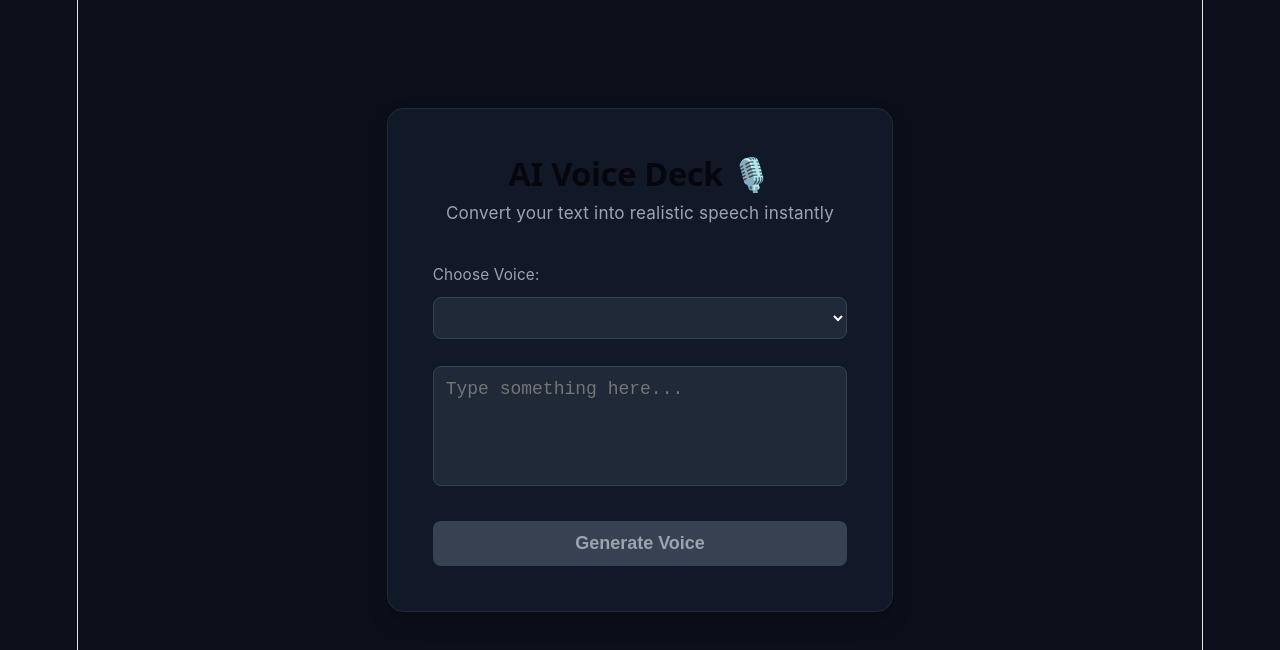
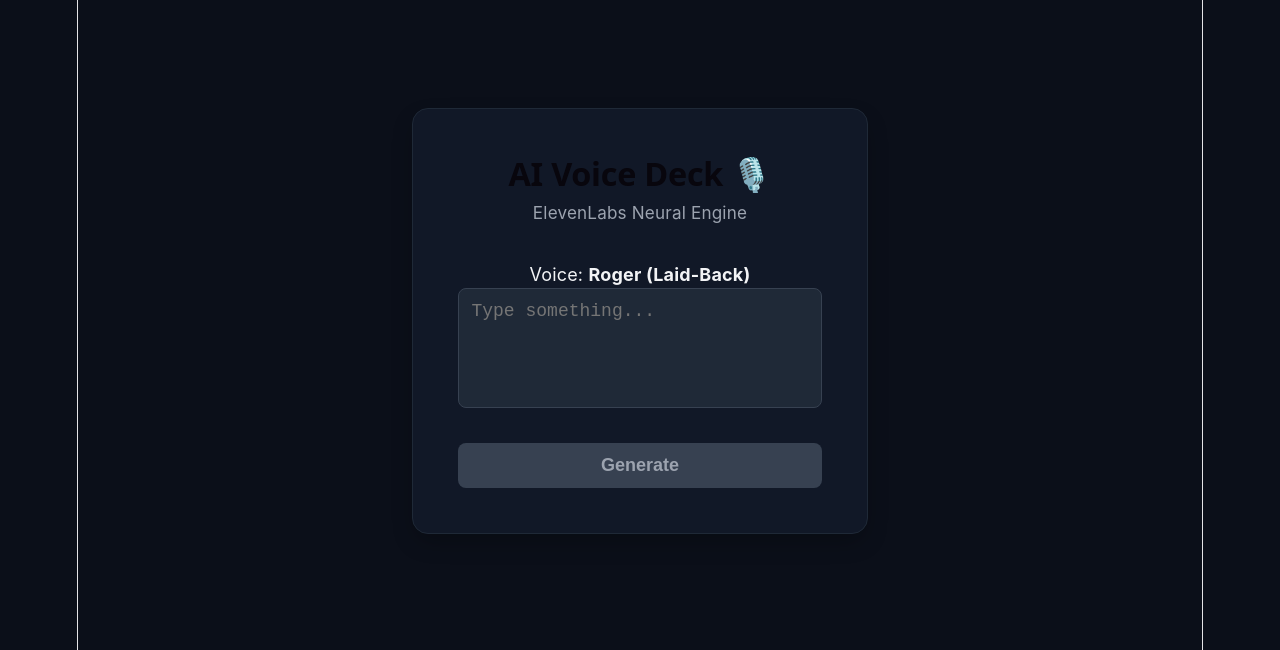
Before and after one commit to nikitamorozov44-hash/ai-voice-deck, a React (Vite) app: page / in a window 1280 px wide. Shown: the top 650 px of the page. Built offline with nearby package versions, Linux system fonts and the light colour scheme.

Commit message:
Integrate ElevenLabs API

```diff
--- a/src/App.tsx
+++ b/src/App.tsx
@@ -1,47 +1,57 @@
-import { useState, useEffect } from 'react'
+import { useState } from 'react'
 import './App.css'
+
+// Insert your ElevenLabs API key here
+const ELEVENLABS_API_KEY = 'sk_3af9ee72654d0eda47f6a8324bfe0956ef6033e9426ae180'
+const ROGER_VOICE_ID = 'Cwhv6tK90PNo68HO7S9m'
 
 function App() {
   const [text, setText] = useState<string>('')
   const [isSpeaking, setIsSpeaking] = useState<boolean>(false)
-  const [voices, setVoices] = useState<SpeechSynthesisVoice[]>([])
-  const [selectedVoice, setSelectedVoice] = useState<string>('')
 
-  // get voices from browser
-  useEffect(() => {
-    const initVoices = () => {
-      const list = window.speechSynthesis.getVoices()
-      setVoices(list)
-
-      // default to english or first available
-      const defaultVoice = list.find(v => v.lang.includes('en')) || list[0]
-      if (defaultVoice) setSelectedVoice(defaultVoice.name)
-    }
-
-    initVoices()
-    window.speechSynthesis.onvoiceschanged = initVoices
-  }, [])
-
-  // main speak function
-  const handleSpeak = () => {
+  const handleSpeak = async () => {
     if (!text.trim() || isSpeaking) return
 
-    const utterance = new SpeechSynthesisUtterance(text)
-    const activeVoice = voices.find(v => v.name === selectedVoice)
+    try {
+      setIsSpeaking(true)
 
-    if (activeVoice) utterance.voice = activeVoice
+      // Send text to ElevenLabs API
+      const response = await fetch(`https://api.elevenlabs.io/v1/text-to-speech/${ROGER_VOICE_ID}`, {
+        method: 'POST',
+        headers: {
+          'accept': 'audio/mpeg',
+          'content-type': 'application/json',
+          'xi-api-key': ELEVENLABS_API_KEY
+        },
+        body: JSON.stringify({
+          text: text,
+          model_id: 'eleven_multilingual_v2',
+          voice_settings: {
+            stability: 0.5,
+            similarity_boost: 0.75
+          }
+        })
+      })
 
-    utterance.onstart = () => setIsSpeaking(true)
-    utterance.onend = () => setIsSpeaking(false)
+      if (!response.ok) throw new Error('API Error')
 
-    window.speechSynthesis.speak(utterance)
+      // Process and play the audio response
+      const audioBlob = await response.blob()
+      const audioUrl = URL.createObjectURL(audioBlob)
+      const audio = new Audio(audioUrl)
+
+      audio.onended = () => setIsSpeaking(false)
+      await audio.play()
+
+    } catch (error) {
+      console.error(error)
+      setIsSpeaking(false)
+    }
   }
 
-  // handle enter key press inside textarea
   const handleKeyDown = (e: React.KeyboardEvent<HTMLTextAreaElement>) => {
-    // send on enter, shift+enter for new line
     if (e.key === 'Enter' && !e.shiftKey) {
-      e.preventDefault() // stop creating new line in textarea
+      e.preventDefault()
       handleSpeak()
     }
   }
@@ -49,24 +59,14 @@
   return (
     <div className="card-container">
       <h2>AI Voice Deck 🎙️</h2>
-      <p className="subtitle">Convert your text into realistic speech instantly</p>
+      <p className="subtitle">ElevenLabs Neural Engine</p>
 
-      <div className="select-container">
-        <label>Choose Voice:</label>
-        <select
-          value={selectedVoice}
-          onChange={(e) => setSelectedVoice(e.target.value)}
-        >
-          {voices.map((v) => (
-            <option key={v.name} value={v.name}>
-              {v.name} ({v.lang})
-            </option>
-          ))}
-        </select>
+      <div className="voice-info">
+        <span className="badge">Voice:</span> <strong>Roger (Laid-Back)</strong>
       </div>
 
       <textarea
-        placeholder="Type something here..."
+        placeholder="Type something..."
         value={text}
         onChange={(e) => setText(e.target.value)}
         onKeyDown={handleKeyDown}
@@ -77,7 +77,7 @@
         disabled={isSpeaking || !text.trim()}
         className={isSpeaking ? 'speaking' : ''}
       >
-        {isSpeaking ? 'Speaking...' : 'Generate Voice'}
+        {isSpeaking ? 'Generating...' : 'Generate'}
       </button>
     </div>
   )
```
